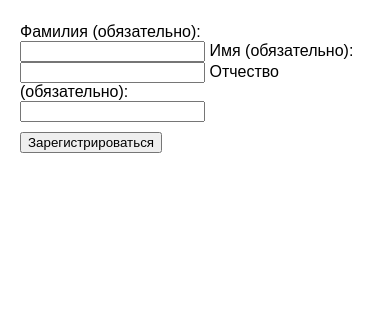
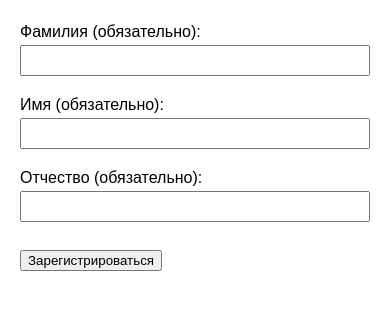
Before and after one commit to sqqggckd2x-ai/culturequiz, a Django app: template quiz/templates/quiz/register.html in a window 390 px wide. Shown: the part 57-367 px from the top of the page. Run offline with Django 3.2, Linux system fonts and the light colour scheme; the template is opened without the code that fills it, so the values that code supplies are empty.

Commit message:
UI: responsive play/stream; bets as checkboxes; require ФИО on register; add participant name fields

```diff
--- a/quiz/templates/quiz/register.html
+++ b/quiz/templates/quiz/register.html
@@ -5,7 +5,13 @@
   <meta charset="utf-8">
   <meta name="viewport" content="width=device-width, initial-scale=1">
   <title>Регистрация — {{ game.title }}</title>
-  <style>body{font-family:Arial,Helvetica,sans-serif;margin:20px;}form{max-width:480px}</style>
+  <style>
+    body{font-family:Arial,Helvetica,sans-serif;margin:20px}
+    form{max-width:480px}
+    form label{display:block;margin-bottom:8px}
+    form input[type="text"]{width:100%;box-sizing:border-box;padding:6px;margin-top:4px;margin-bottom:12px}
+    form button{margin-top:6px}
+  </style>
 </head>
 <body>
   <h1>Регистрация на игру: {{ game.title }}</h1>
```
